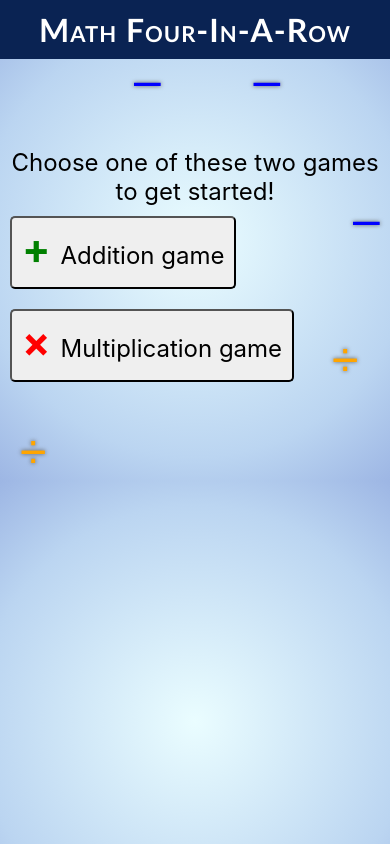
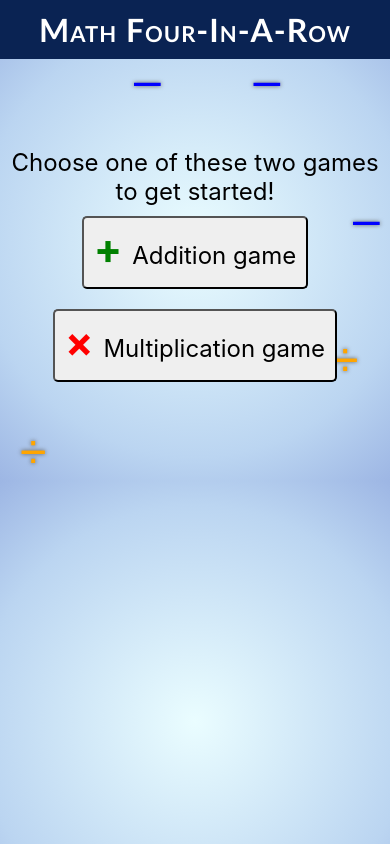
Before and after one commit to gelbartj/addition-ttt, a React (Create React App) app: page / in a window 390 px wide. Built offline with nearby package versions, Linux system fonts and the light colour scheme.

Commit message:
Made responsive

```diff
--- a/src/App.css
+++ b/src/App.css
@@ -46,8 +46,8 @@
 #boardInstructions.active {
   margin-top: 10px;
   padding: 4px;
-  height: 2em;
-  line-height:2em;
+  height:auto;
+  min-height: 2em;
   background-color:rgba(255, 255, 0, 50%);
 }
 
@@ -68,6 +68,13 @@
   cursor: pointer;
   transition: border 0.2s, padding 0s, color 0.2s, background 0.2s;
   color: #222;
+}
+
+@media only screen and (max-width: 700px) {
+  .square {
+    font-size: 1.2em;
+    width: 10vw;
+  }
 }
 
 .square:hover {
@@ -202,8 +209,7 @@ button.playAgain:hover {
   padding: 2px;
   transition: background-color 0.5s;
   display: block;
-  height: 2em;
-  line-height: 2em;
+  height: auto;
 }
 
 #moveInstructions.highlight {
@@ -247,6 +253,11 @@ body {
   background-color: #eafdff;
 }
 
+.gameButtons {
+  margin: auto;
+  text-align: center;
+}
+
 .startMsg {
   font-size: 1.5em;
   text-align: center;
--- a/src/App.tsx
+++ b/src/App.tsx
@@ -259,8 +259,10 @@ function App() {
       <div className="startMsg">
         Choose one of these two games to get started!
         </div>
+        <div className="gameButtons">
     <button onClick={() => setAddGame(true)}><span style={{fontSize: '1.75em', color:'green', fontWeight:'bold'}}>+ </span>Addition game</button>
     <button onClick={() => setAddGame(false)}><span style={{fontSize: '1.75em', color:'red', fontWeight:'bold'}}>&times; </span>Multiplication game</button>
+    </div>
     </div>
     </div>
 
@@ -285,7 +287,7 @@ function App() {
       </React.Fragment>) }
     </div>
       <header className="App-header">
-        { addGame === null ? "Math Four-In-A-Row" : `Four-In-A-Row: ${ addGame ? "Addition Edition" : "Multiplication Station"}`}
+        <a href="/" style={{color:'white', textDecoration: 'none'}}>{ addGame === null ? "Math Four-In-A-Row" : `Four-In-A-Row: ${ addGame ? "Addition Edition" : "Multiplication Station"}`}</a>
       </header>
     <main>
       { addGame === null ? pickGameBlock : <>
```
